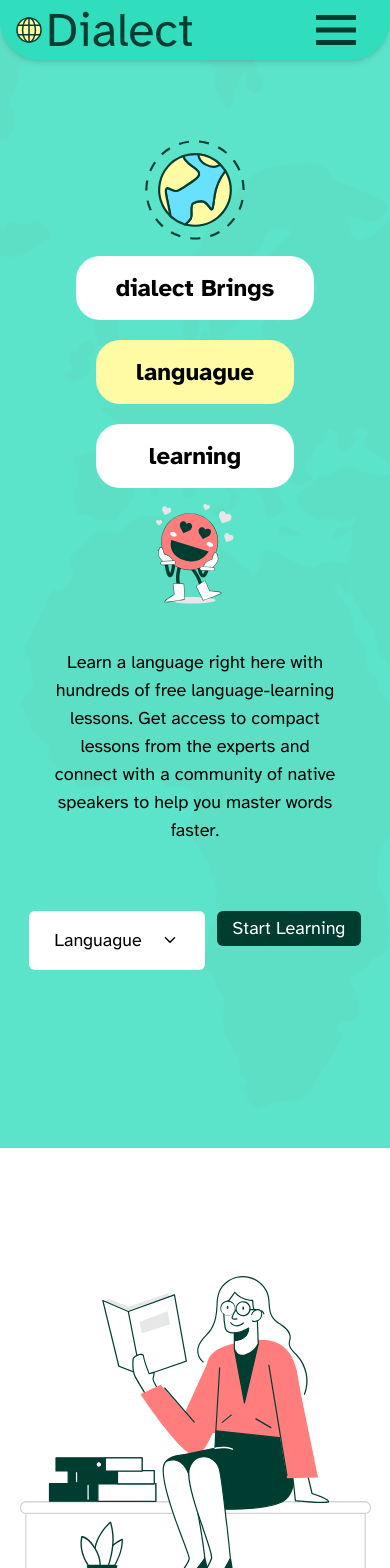
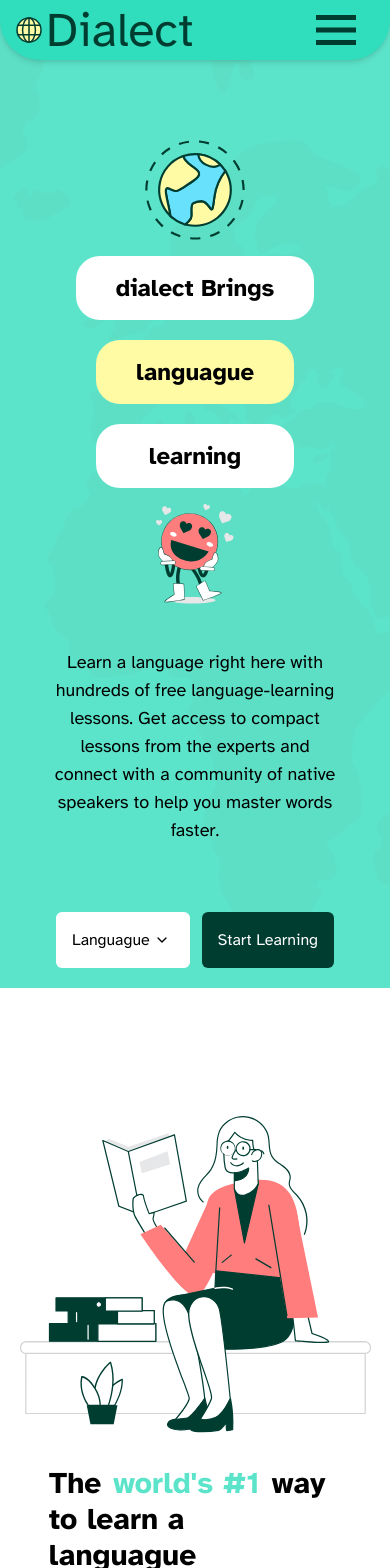
Before and after one commit to Leo-Cata/Dialect-Project, a React (Vite) app: page / in a window 390 px wide. Shown: the top 1568 px of the page. Built offline with nearby package versions, Linux system fonts and the light colour scheme.

Commit message:
mobile fixes to the buttons

```diff
--- a/src/components/Buttons.jsx
+++ b/src/components/Buttons.jsx
@@ -3,7 +3,7 @@ import LanguaguesButton from './LanguaguesButton';
 import LearningButton from './LearningButton';
 const Buttons = () => {
   return (
-    <div className="text-[18px] space-x-3 flex flex-row">
+    <div className="space-x-3 flex flex-row">
       <LanguaguesButton />
       <LearningButton />
     </div>
--- a/src/components/Hero.jsx
+++ b/src/components/Hero.jsx
@@ -38,7 +38,7 @@ const Hero = () => {
         {/* big headinds*/}
 
         {/* text and button */}
-        <div className="text-center mt-7 pb-28">
+        <div className="text-center mt-7 sm:pb-28">
           <div className="flex justify-center">
             <p className="text-lg w-3/4 md:w-2/6">
               Learn a language right here with hundreds of free
--- a/src/components/LanguaguesButton.jsx
+++ b/src/components/LanguaguesButton.jsx
@@ -9,12 +9,16 @@ const LanguaguesButton = () => {
     useContext(LanguagueContext);
   console.log(isOpen);
   return (
-    <div className="relative flex flex-col items-center rounded-md bg-white w-[11rem]">
+    <div className="relative flex flex-col items-center rounded-md bg-white px-4">
       <button
         onClick={handleOpen}
-        className="flex justify-around items-center p-4 w-full">
+        className="flex justify-around items-center py-4 w-full sm:w-44">
         {langChosen}
-        {isOpen ? <FiChevronUp /> : <FiChevronDown />}
+        {isOpen ? (
+          <FiChevronUp className="mx-1" />
+        ) : (
+          <FiChevronDown className="mx-1" />
+        )}
       </button>
 
       <div className={isOpen ? 'block' : 'hidden'}>
--- a/src/components/LearningButton.jsx
+++ b/src/components/LearningButton.jsx
@@ -3,7 +3,7 @@ import React from 'react';
 const LearningButton = () => {
   return (
     <div>
-      <button className="bg-mainFont rounded-md py-1 sm:py-4 px-4 sm:px-9 text-white">
+      <button className="bg-mainFont rounded-md py-4 px-4 sm:px-9 text-white">
         Start Learning
       </button>
     </div>
```
